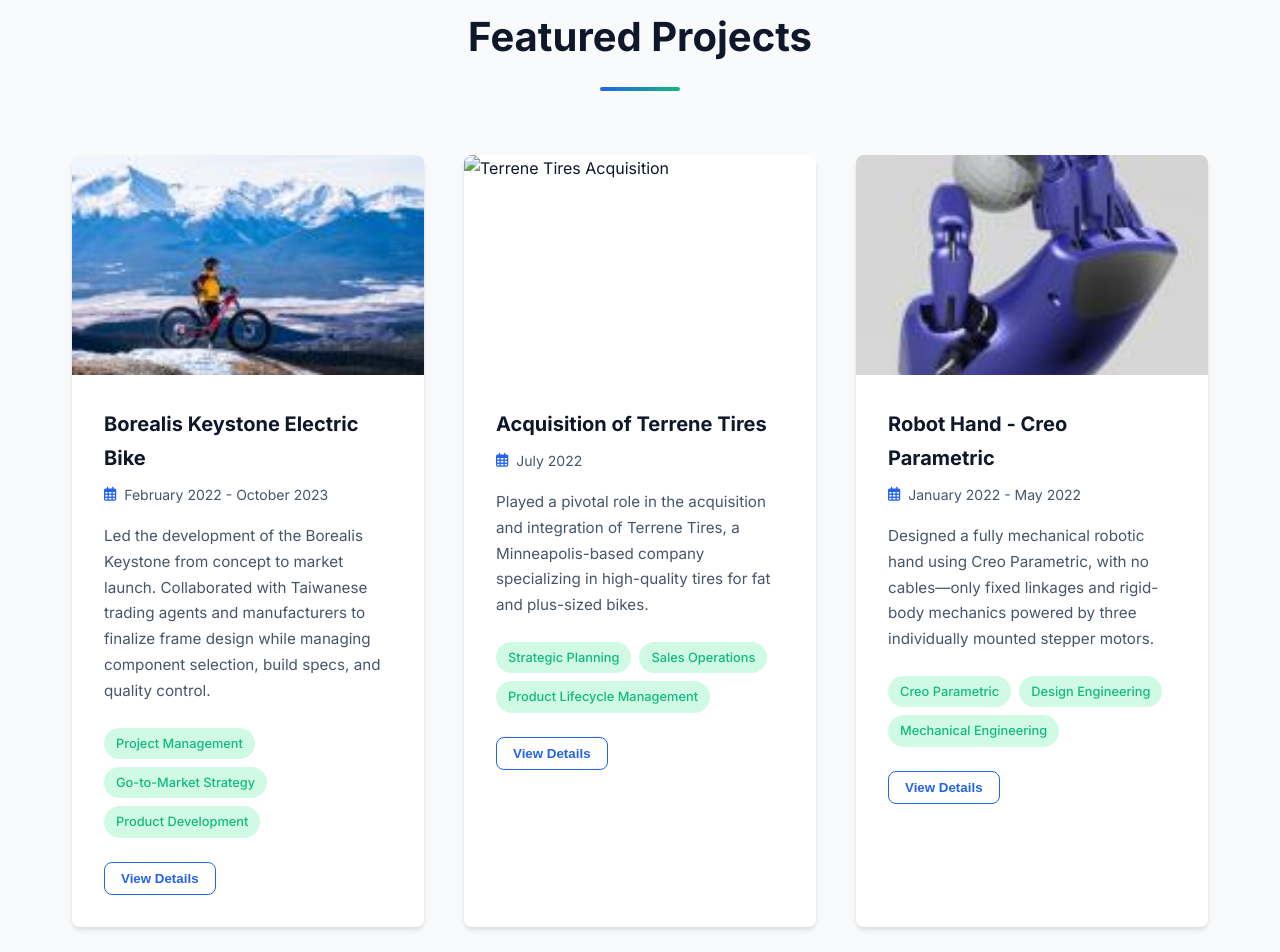
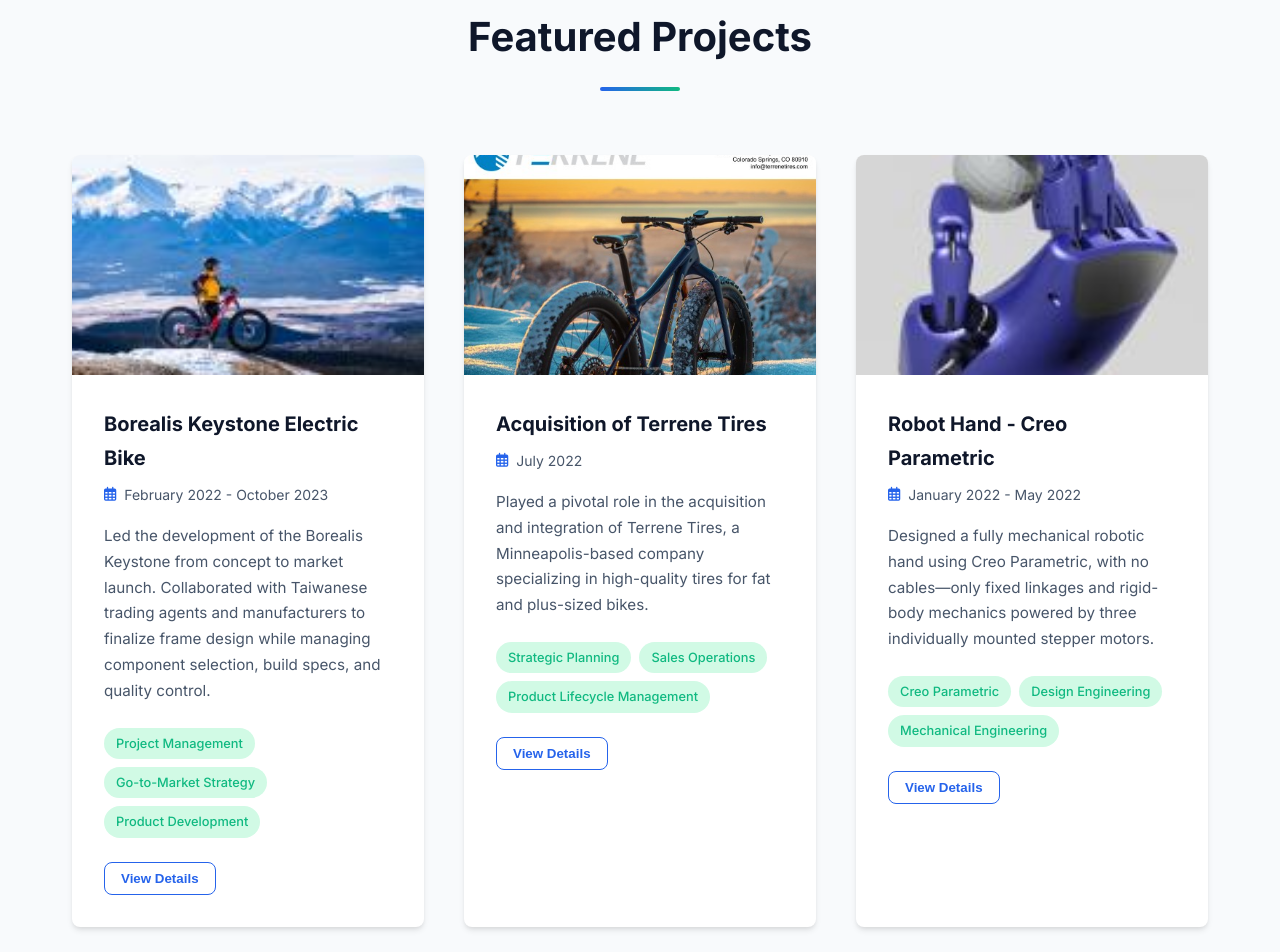
Before and after one commit to jesservillines/david-miller-portfolio, a website: page portfolio/index.html in a window 1280 px wide. Shown: the part 4365-5317 px from the top of the page. Drawn offline with Linux system fonts and the light colour scheme.

Commit message:
Fix Terrene Tires image display issue by creating backup image with different filename

```diff
--- a/portfolio/index.html
+++ b/portfolio/index.html
@@ -176,7 +176,7 @@
                 </div>
                 <div class="project-card">
                     <div class="project-image">
-                        <img src="images/terrene-tires.jpg" alt="Terrene Tires Acquisition">
+                        <img src="images/terrene-tires-main.jpg" alt="Terrene Tires Acquisition">
                     </div>
                     <div class="project-content">
                         <h3 class="project-title">Acquisition of Terrene Tires</h3>
--- a/portfolio/js/main.js
+++ b/portfolio/js/main.js
@@ -104,7 +104,7 @@
 
             <div class="project-gallery">
                 <div class="gallery-item">
-                    <img src="images/terrene-tires.jpg" alt="Terrene Tires Collection">
+                    <img src="images/terrene-tires-main.jpg" alt="Terrene Tires Collection">
                     <p class="caption">High-quality tires for fat and plus-sized bikes from the Terrene Tires product line, specializing in various terrain types and conditions.</p>
                 </div>
                 <div class="gallery-item">
```
Also changed, not shown: portfolio/images/terrene-tires-main.jpg (added).
